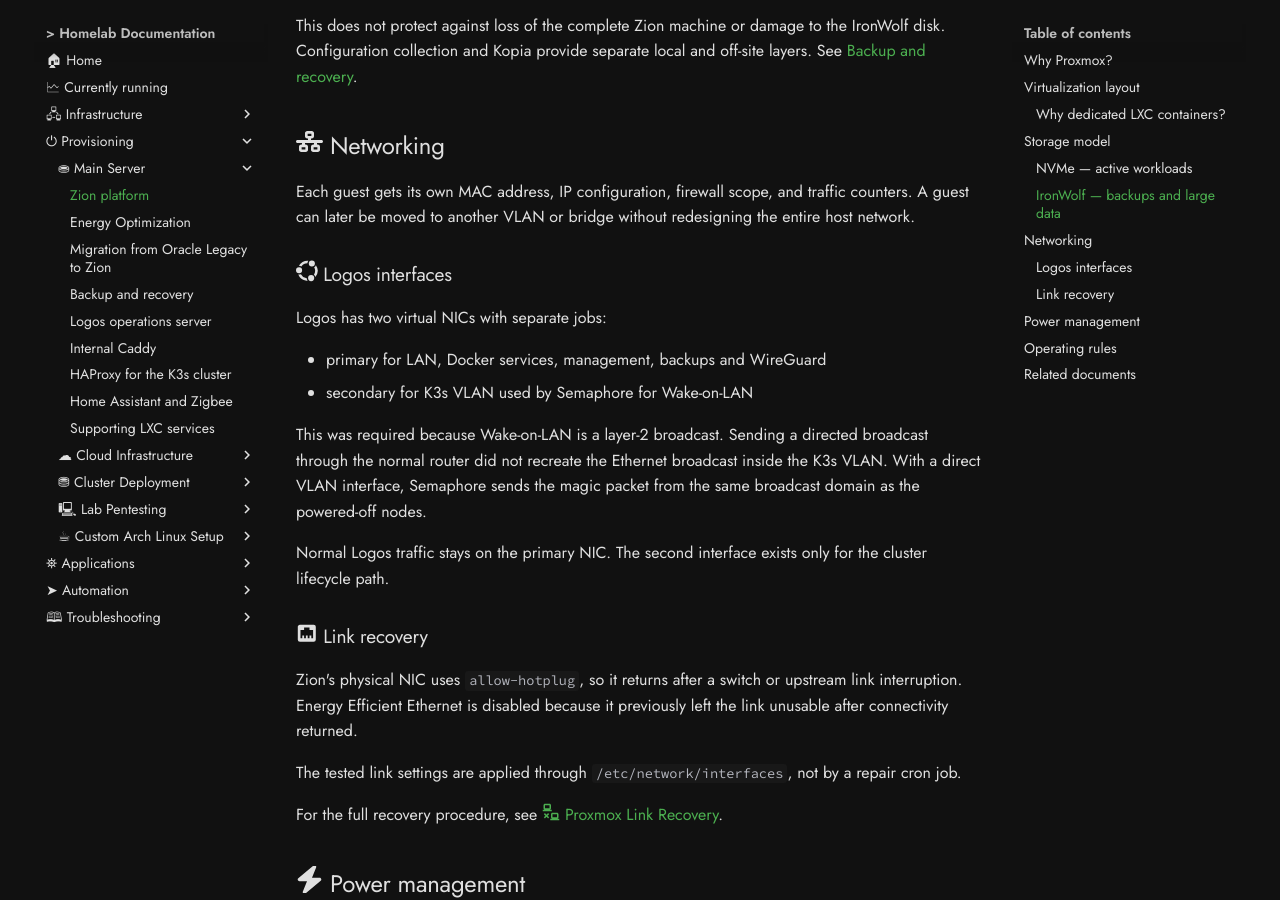
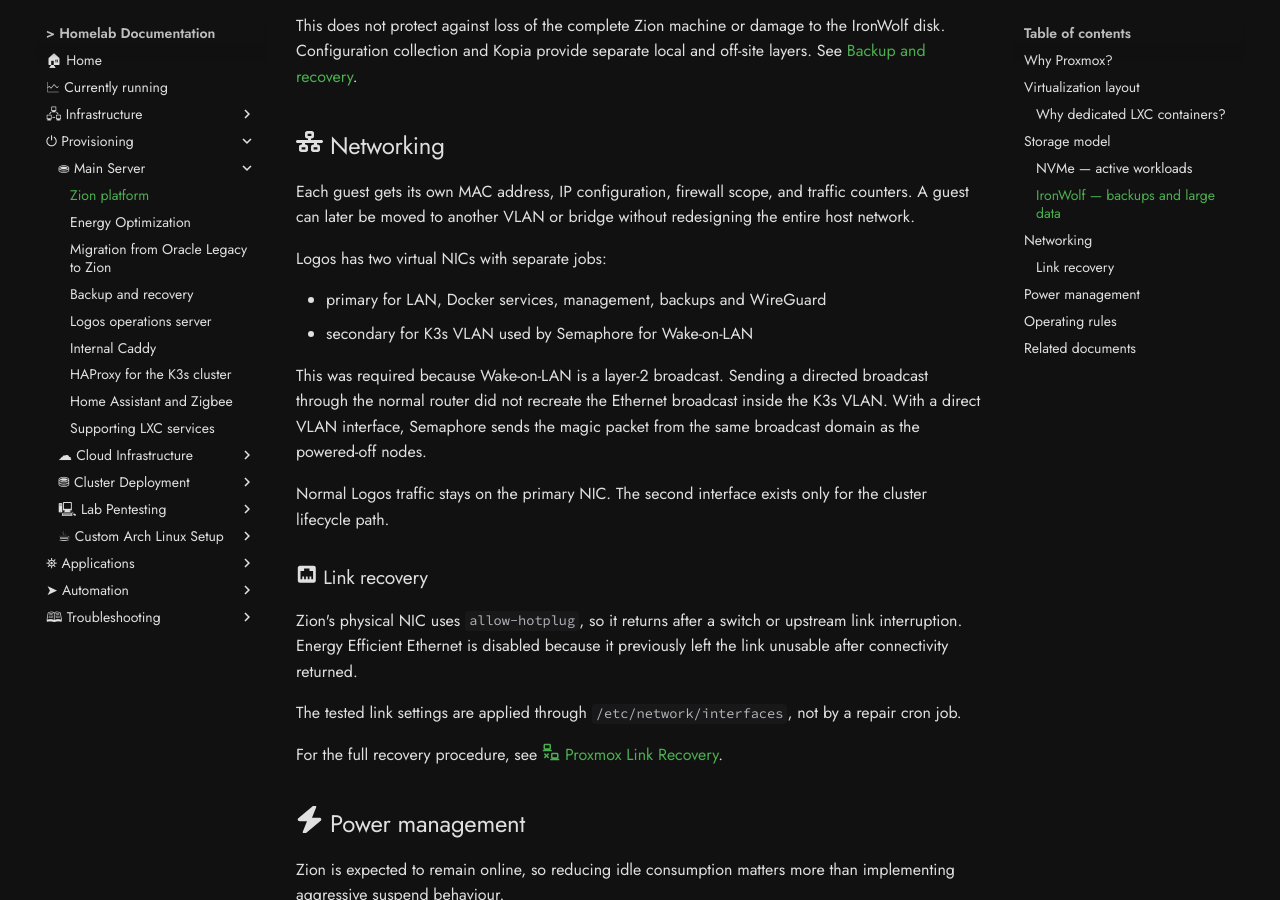
Before and after one commit to kCn3333/homelab, an MkDocs documentation site: the page built from docs/zion/0-platform.md, in a window 1280 px wide and 900 px high, scrolled down 2846 px. Built offline with MkDocs 1.6.1 and Material for MkDocs 9.7.7, drawn with Linux system fonts in a browser that asks for light colours; comment, search, counter and statistics services are not loaded.

Commit message:
docs: document zion platform update

```diff
--- a/docs/zion/0-platform.md
+++ b/docs/zion/0-platform.md
@@ -72,13 +72,11 @@
 
 If the NVMe fails, the intended path is: reinstall Proxmox, reconnect the IronWolf filesystem, recreate PBS, attach the existing datastore, and restore the guests.
 
-This does not protect against loss of the complete Zion machine or damage to the IronWolf disk. Configuration collection and Kopia provide separate local and off-site layers. See [Backup and recovery](backup-and-recovery.md).
+This does not protect against loss of the complete Zion machine or damage to the IronWolf disk. Configuration collection and Kopia provide separate local and off-site layers. See [Backup and recovery](3-backup-and-recovery.md).
 
 ## :fontawesome-solid-network-wired: Networking
 
 Each guest gets its own MAC address, IP configuration, firewall scope, and traffic counters. A guest can later be moved to another VLAN or bridge without redesigning the entire host network.
-
-### :simple-ubuntu: Logos interfaces
 
 Logos has two virtual NICs with separate jobs:
 
```
